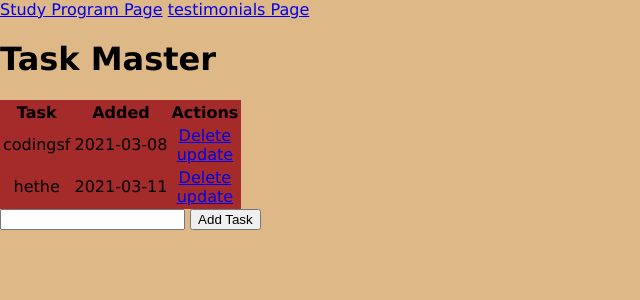
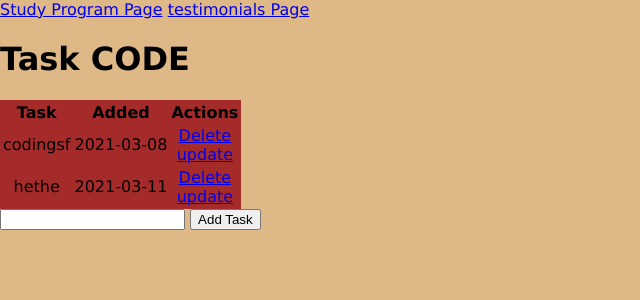
Before and after one commit to lillianaleecode/Lilliana-Lee-Code-University, a Flask app: page / in a window 1280 px wide. Shown: the top 300 px of the page, without its empty margins (0-640 px from the left). Run offline with Flask 2, Linux system fonts and the light colour scheme; data comes from the database, SQL or seed files in the repository.

Commit message:
update text

```diff
--- a/templates/index.html
+++ b/templates/index.html
@@ -18,7 +18,7 @@
     <a href="/testimonials"><source>testimonials Page</a>
 
     <div class="content">
-        <h1 > Task Master</h1>
+        <h1 > Task CODE </h1>
 
         <table style="text-align: center; background-color: brown;" >
             <tr>
```
